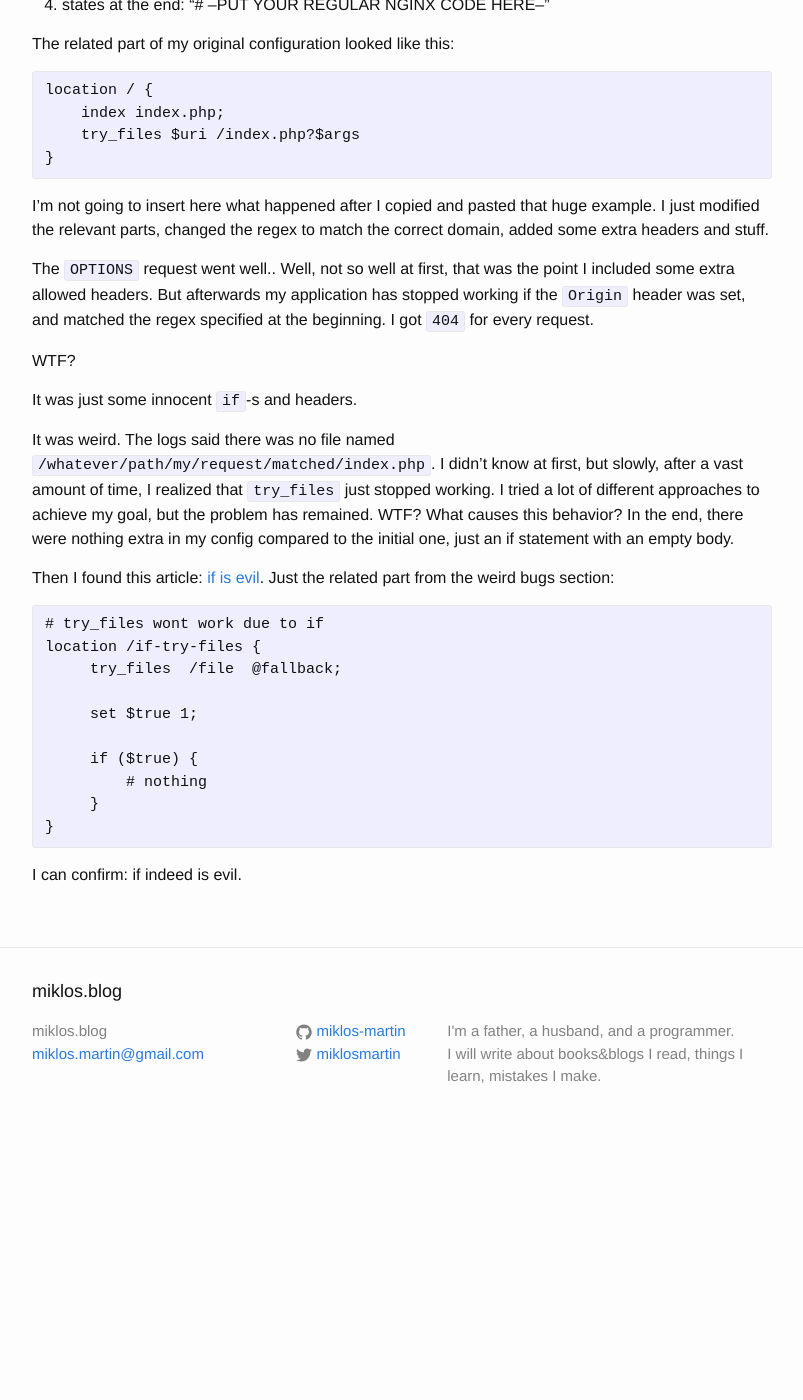
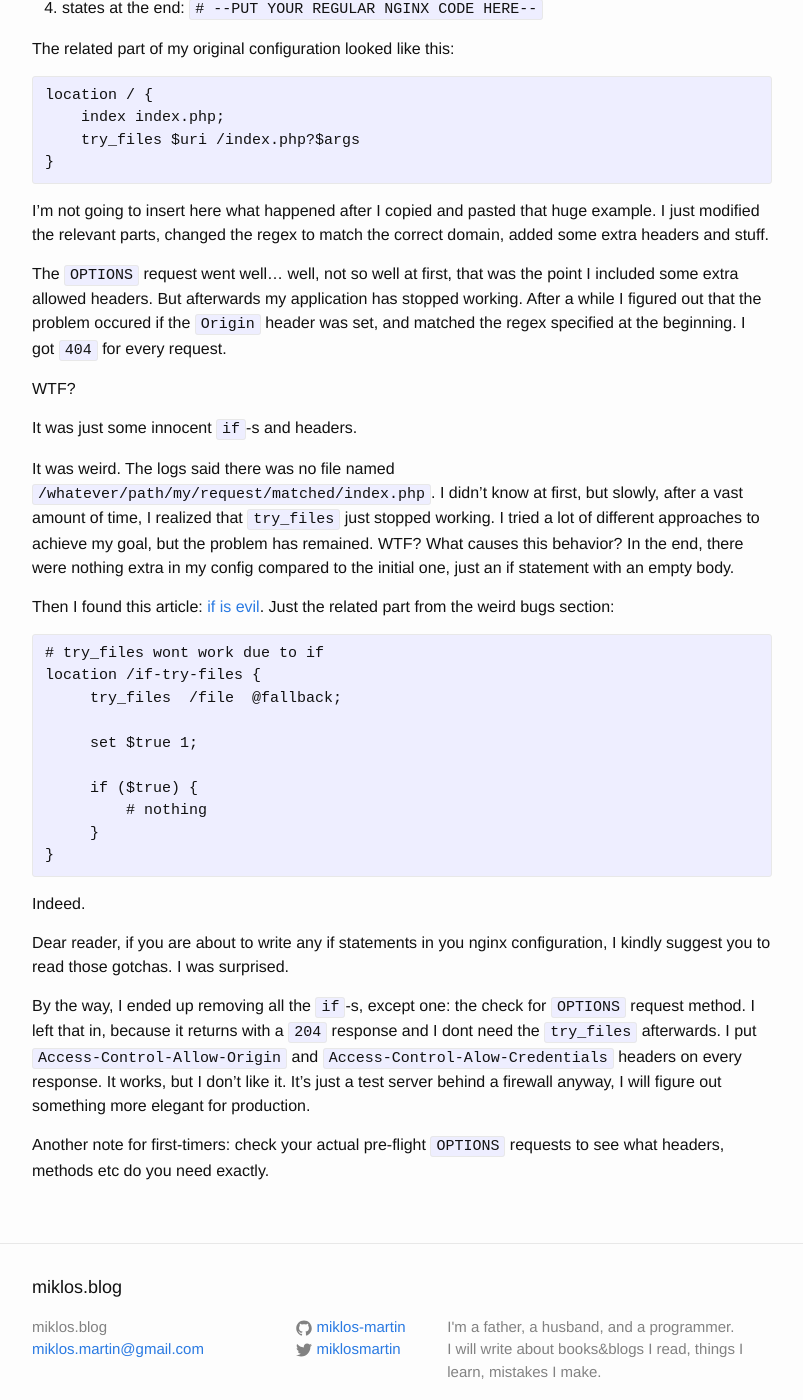
Before and after one commit to miklos-martin/miklos-martin.github.io, a Jekyll site: the page built from _posts/2015-01-29-how-to-spend-a-few-hours-with-a-5-minute-configuration-task.md, in a window 1280 px wide and 1400 px high, scrolled down 534 px. Shown: the whole window, without its empty margins (238-1041 px from the left). Built offline with Jekyll 4.4.1, drawn with Linux system fonts in a browser that asks for light colours; comment, search, counter and statistics services are not loaded; before the commit the page ends 1682 px from its top, so only the background shows below that; some of the changed text lies outside the part shown.

Commit message:
some additions

```diff
--- a/_posts/2015-01-29-how-to-spend-a-few-hours-with-a-5-minute-configuration-task.md
+++ b/_posts/2015-01-29-how-to-spend-a-few-hours-with-a-5-minute-configuration-task.md
@@ -4,7 +4,7 @@ title: "How to spend a few hours with a 5 minute configuration task"
 date: 2015-01-29
 categories: wasting time
 ---
-I needed to add CORPS support to a server. OK, I've heard of it, I just set some Allow-Whatever headers and I'm done. 5 minutes.
+I needed to add Cross-Origin Resource Shasring - a.k.a. CORS - support to a server. OK, I've already heard of it, I just set some `Access-Control-Whatever` headers and I'm done. 5 minutes.
 
 The server is running nginx, and php-fpm to serve a PHP application. I thought I won't bother with these settings in the application code, I can do this in the nginx config.
 I fired up google, searched for it a bit, and almost immediately found what I needed: [this example configuration][cors-nginx]
@@ -14,8 +14,8 @@ The important things to note:
 
 1. it checks for a given origin to enable CORS for just that domain,
 2. does some nasty string-concatenating hacks because of the lack of nested if support in nginx config files
-3. sets some Allow-Whatever headers, the ones I needed
-4. states at the end: "# --PUT YOUR REGULAR NGINX CODE HERE--"
+3. sets some `Access-Control-Whatever` headers, the ones I needed
+4. states at the end: `# --PUT YOUR REGULAR NGINX CODE HERE--`
 
 The related part of my original configuration looked like this:
 
@@ -28,7 +28,7 @@ location / {
 
 I'm not going to insert here what happened after I copied and pasted that huge example. I just modified the relevant parts, changed the regex to match the correct domain, added some extra headers and stuff.
 
-The `OPTIONS` request went well.. Well, not so well at first, that was the point I included some extra allowed headers. But afterwards my application has stopped working if the `Origin` header was set, and matched the regex specified at the beginning.
+The `OPTIONS` request went well... well, not so well at first, that was the point I included some extra allowed headers. But afterwards my application has stopped working. After a while I figured out that the problem occured if the `Origin` header was set, and matched the regex specified at the beginning.
 I got `404` for every request.
 
 WTF?
@@ -52,7 +52,14 @@ location /if-try-files {
 }
 </pre>
 
-I can confirm: if indeed is evil.
+Indeed.
+
+Dear reader, if you are about to write any if statements in you nginx configuration, I kindly suggest you to read those gotchas. I was surprised.
+
+By the way, I ended up removing all the `if`-s, except one: the check for `OPTIONS` request method. I left that in, because it returns with a `204` response and I dont need the `try_files` afterwards. I put `Access-Control-Allow-Origin` and `Access-Control-Alow-Credentials` headers on every response. It works, but I don't like it. It's just a test server behind a firewall anyway, I will figure out something more elegant for production.
+
+Another note for first-timers: check your actual pre-flight `OPTIONS` requests to see what headers, methods etc do you need exactly.
+
 
 [cors-nginx]: http://enable-cors.org/server_nginx.html
 [if is evil]: http://wiki.nginx.org/IfIsEvil
```
